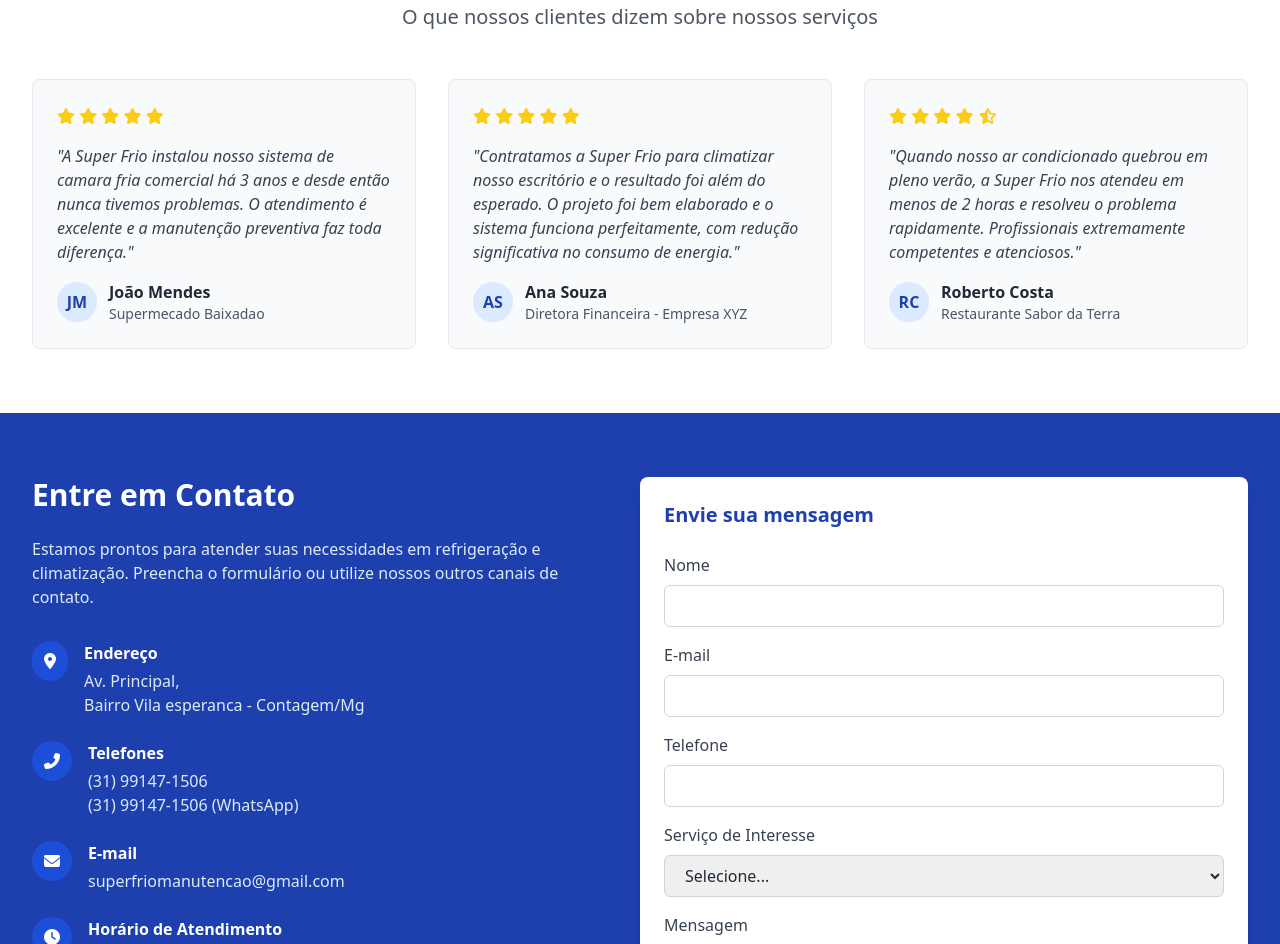
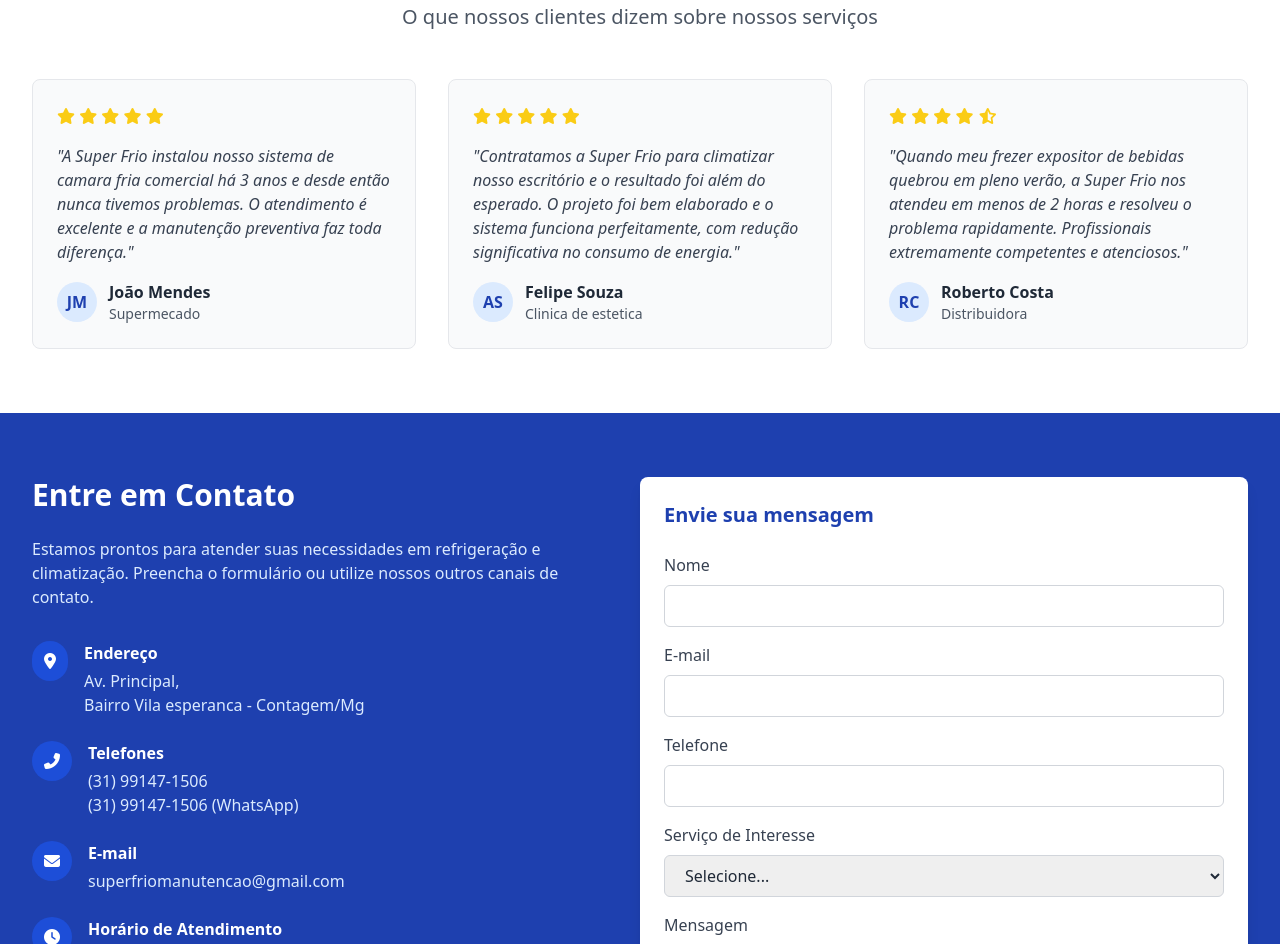
Before and after one commit to gleysson-dev/super-frio, a plain HTML site: page index.html in a window 1280 px wide. Shown: the part 3445-4389 px from the top of the page. Drawn offline with nearby package versions, Linux system fonts and the light colour scheme.

Commit message:
Update index.html

```diff
--- a/index.html
+++ b/index.html
@@ -233,7 +233,7 @@ mercado<!DOCTYPE html>
                     <img src="camara.jpg" alt="Restaurante" class="h-25 object-contain">
                 </div>
                 <div class="bg-white p-6 rounded-lg shadow-sm flex justify-center">
-                    <img src="split1.jpg" class="h-25 object-contain">
+                    <img src="split1.jpg" class="h-20 object-contain">
                 </div>
                 <div class="bg-white p-6 rounded-lg shadow-sm flex justify-center">
                     <img src="split1.png" alt="Indústria" class="h-25 object-contain">
@@ -293,7 +293,7 @@ mercado<!DOCTYPE html>
                         </div>
                         <div>
                             <div class="font-semibold">João Mendes</div>
-                            <div class="text-sm text-gray-600">Supermecado Baixadao</div>
+                            <div class="text-sm text-gray-600">Supermecado</div>
                         </div>
                     </div>
                 </div>
@@ -315,8 +315,8 @@ mercado<!DOCTYPE html>
                             <span class="text-blue-800 font-bold">AS</span>
                         </div>
                         <div>
-                            <div class="font-semibold">Ana Souza</div>
-                            <div class="text-sm text-gray-600">Diretora Financeira - Empresa XYZ</div>
+                            <div class="font-semibold">Felipe Souza</div>
+                            <div class="text-sm text-gray-600">Clinica de estetica</div>
                         </div>
                     </div>
                 </div>
@@ -332,14 +332,14 @@ mercado<!DOCTYPE html>
                             <i class="fas fa-star-half-alt"></i>
                         </div>
                     </div>
-                    <p class="text-gray-700 italic mb-4">"Quando nosso ar condicionado quebrou em pleno verão, a Super Frio nos atendeu em menos de 2 horas e resolveu o problema rapidamente. Profissionais extremamente competentes e atenciosos."</p>
+                    <p class="text-gray-700 italic mb-4">"Quando meu frezer expositor de bebidas quebrou em pleno verão, a Super Frio nos atendeu em menos de 2 horas e resolveu o problema rapidamente. Profissionais extremamente competentes e atenciosos."</p>
                     <div class="flex items-center">
                         <div class="bg-blue-100 w-10 h-10 rounded-full flex items-center justify-center mr-3">
                             <span class="text-blue-800 font-bold">RC</span>
                         </div>
                         <div>
                             <div class="font-semibold">Roberto Costa</div>
-                            <div class="text-sm text-gray-600">Restaurante Sabor da Terra</div>
+                            <div class="text-sm text-gray-600">Distribuidora</div>
                         </div>
                     </div>
                 </div>
@@ -401,13 +401,13 @@ mercado<!DOCTYPE html>
                         <a href="#" class="bg-blue-700 hover:bg-blue-600 w-10 h-10 rounded-full flex items-center justify-center">
                             <i class="fab fa-facebook-f"></i>
                         </a>
-                        <a href="#" class="bg-blue-700 hover:bg-blue-600 w-10 h-10 rounded-full flex items-center justify-center">
+                        <a href="https://www.instagram.com/super.frioo/" class="bg-blue-700 hover:bg-blue-600 w-10 h-10 rounded-full flex items-center justify-center">
                             <i class="fab fa-instagram"></i>
                         </a>
                         <a href="#" class="bg-blue-700 hover:bg-blue-600 w-10 h-10 rounded-full flex items-center justify-center">
                             <i class="fab fa-linkedin-in"></i>
                         </a>
-                        <a href="#" class="bg-blue-700 hover:bg-blue-600 w-10 h-10 rounded-full flex items-center justify-center">
+                        <a href="https://wa.me/553191471506" class="bg-blue-700 hover:bg-blue-600 w-10 h-10 rounded-full flex items-center justify-center">
                             <i class="fab fa-whatsapp"></i>
                         </a>
                     </div>
```
